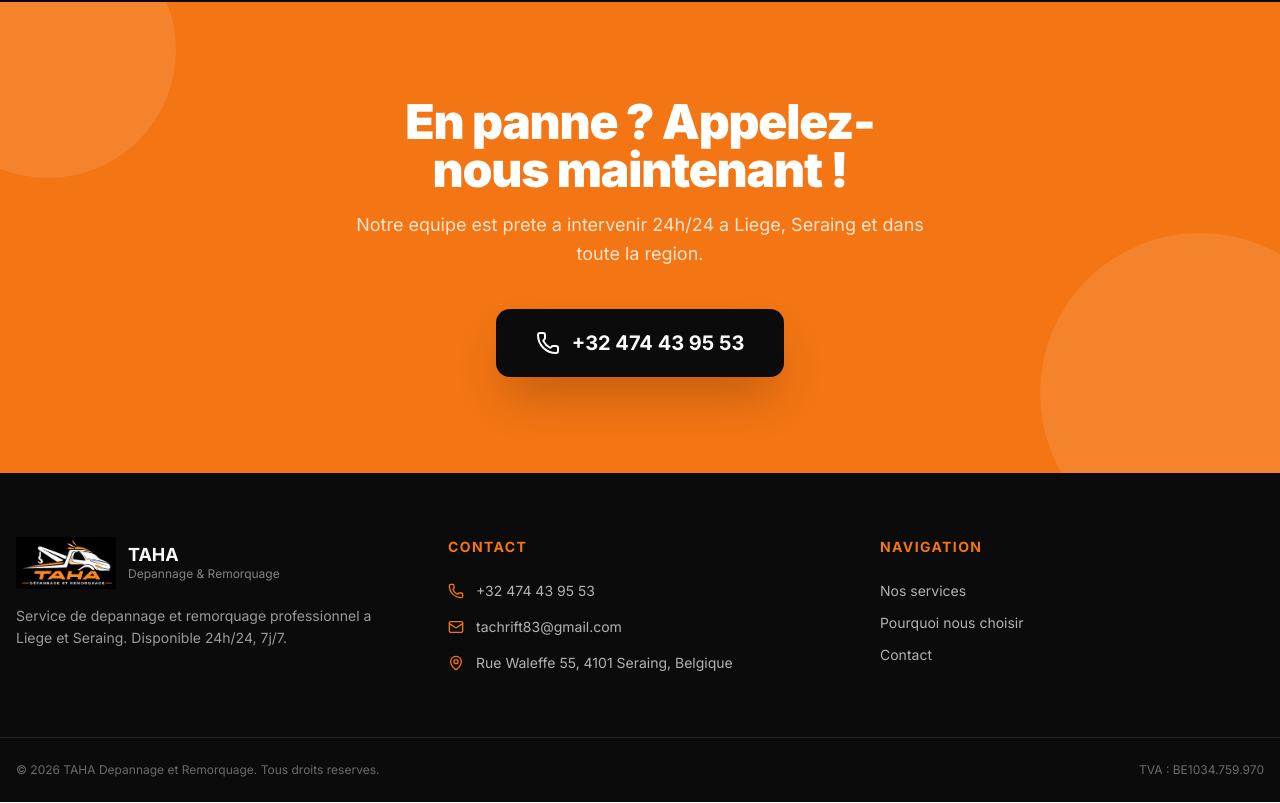
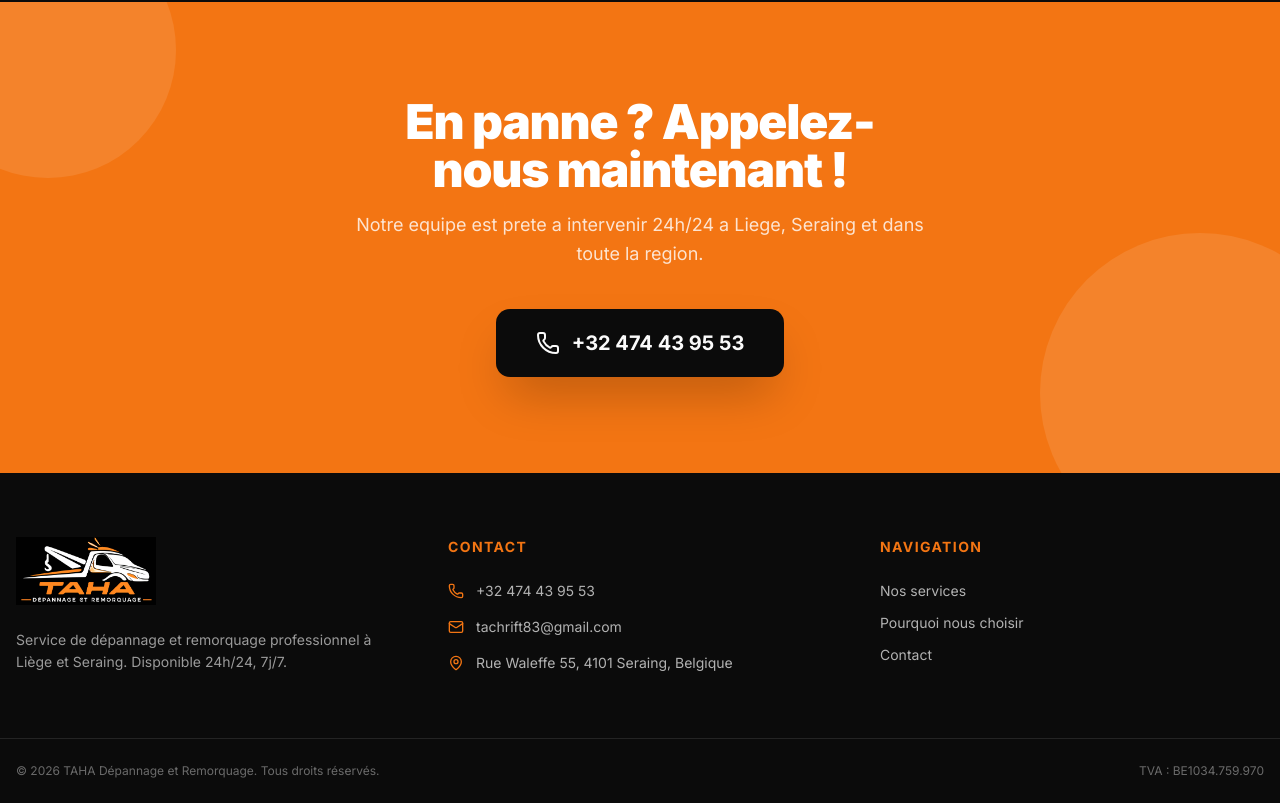
Before and after one commit to hitrextrips/TAHA, a Next.js app: page / in a window 1280 px wide. Shown: the part 2817-3620 px from the top of the page. Built offline with nearby package versions, Linux system fonts and the light colour scheme.

Commit message:
Update footer.tsx

```diff
--- a/components/footer.tsx
+++ b/components/footer.tsx
@@ -9,15 +9,18 @@ export function Footer() {
         <div className="grid gap-12 md:grid-cols-3">
           {/* Brand */}
           <div>
-            <div className="mb-4 flex items-center gap-3">
-               <Image src="/logo.jpeg" alt="TAHA Logo" width={100} height={100} className="object-contain" />
-              <div className="flex flex-col">
-                <span className="text-lg font-bold leading-tight">TAHA</span>
-                <span className="text-xs leading-tight text-secondary-foreground/50">{"Depannage & Remorquage"}</span>
-              </div>
+            <div className="mb-6 flex items-center gap-3">
+               {/* Updated to logo.png and adjusted size for footer visibility */}
+               <Image
+                 src="/logo.png"
+                 alt="TAHA Dépannage et Remorquage"
+                 width={140}
+                 height={60}
+                 className="object-contain"
+               />
             </div>
             <p className="text-sm leading-relaxed text-secondary-foreground/60">
-              {"Service de depannage et remorquage professionnel a Liege et Seraing. Disponible 24h/24, 7j/7."}
+              {"Service de dépannage et remorquage professionnel à Liège et Seraing. Disponible 24h/24, 7j/7."}
             </p>
           </div>
 
@@ -71,7 +74,7 @@ export function Footer() {
       {/* Bottom bar */}
       <div className="border-t border-secondary-foreground/10">
         <div className="mx-auto flex max-w-7xl flex-col items-center justify-between gap-4 px-4 py-6 text-xs text-secondary-foreground/40 md:flex-row">
-          <p>{"© 2026 TAHA Depannage et Remorquage. Tous droits reserves."}</p>
+          <p>{"© 2026 TAHA Dépannage et Remorquage. Tous droits réservés."}</p>
           <p>{"TVA : BE1034.759.970"}</p>
         </div>
       </div>
```
